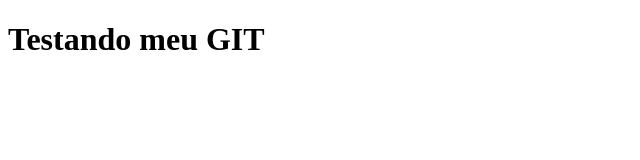
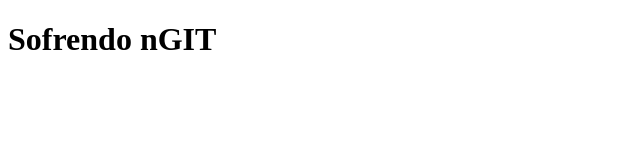
Before and after one commit to taamyz/Teste, a plain HTML site: page Tarefa/index.html in a window 1280 px wide. Shown: the whole page, without its empty margins (0-640 px from the left). Drawn offline with Linux system fonts and the light colour scheme.

Commit message:
index.html

```diff
--- a/Tarefa/index.html
+++ b/Tarefa/index.html
@@ -7,6 +7,6 @@
     <title>Document</title>
 </head>
 <body>
-    <h1>Testando meu GIT</h1>
+    <h1>Sofrendo nGIT</h1>
 </body>
 </html>
```
